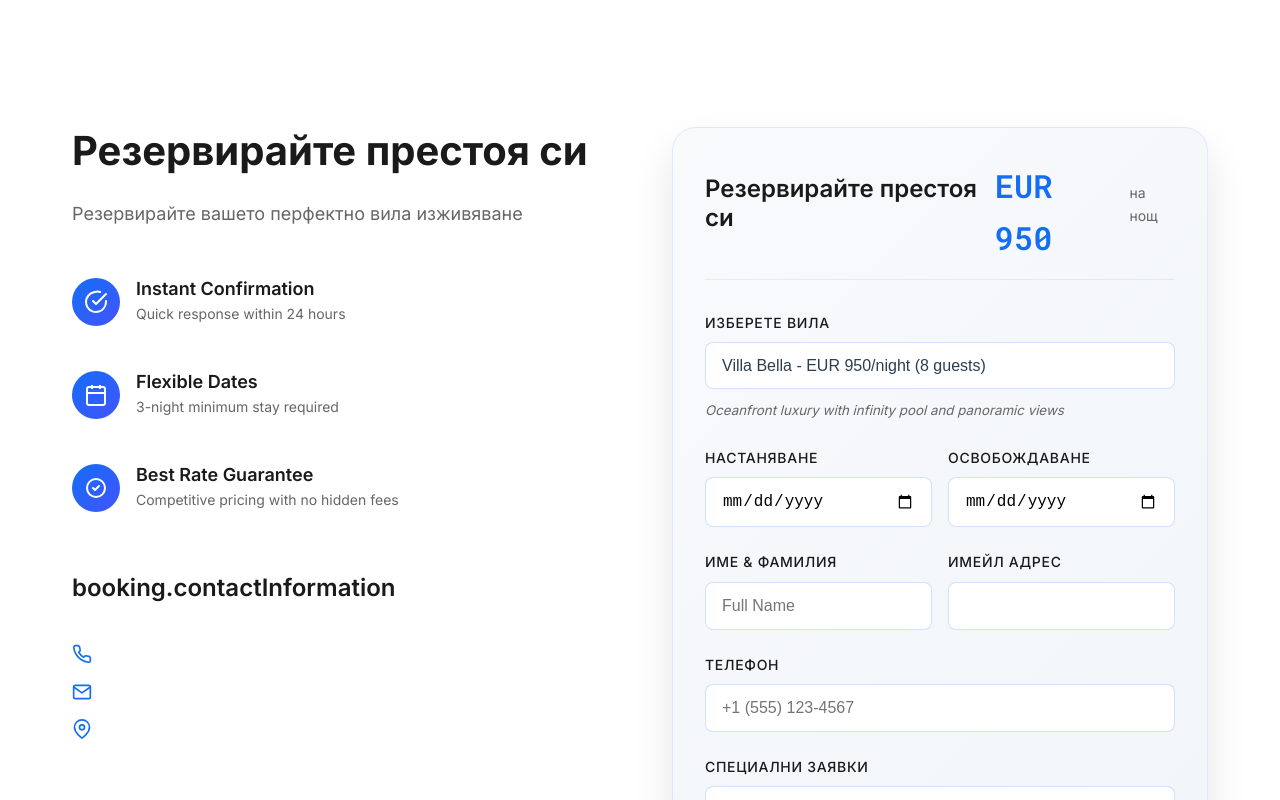
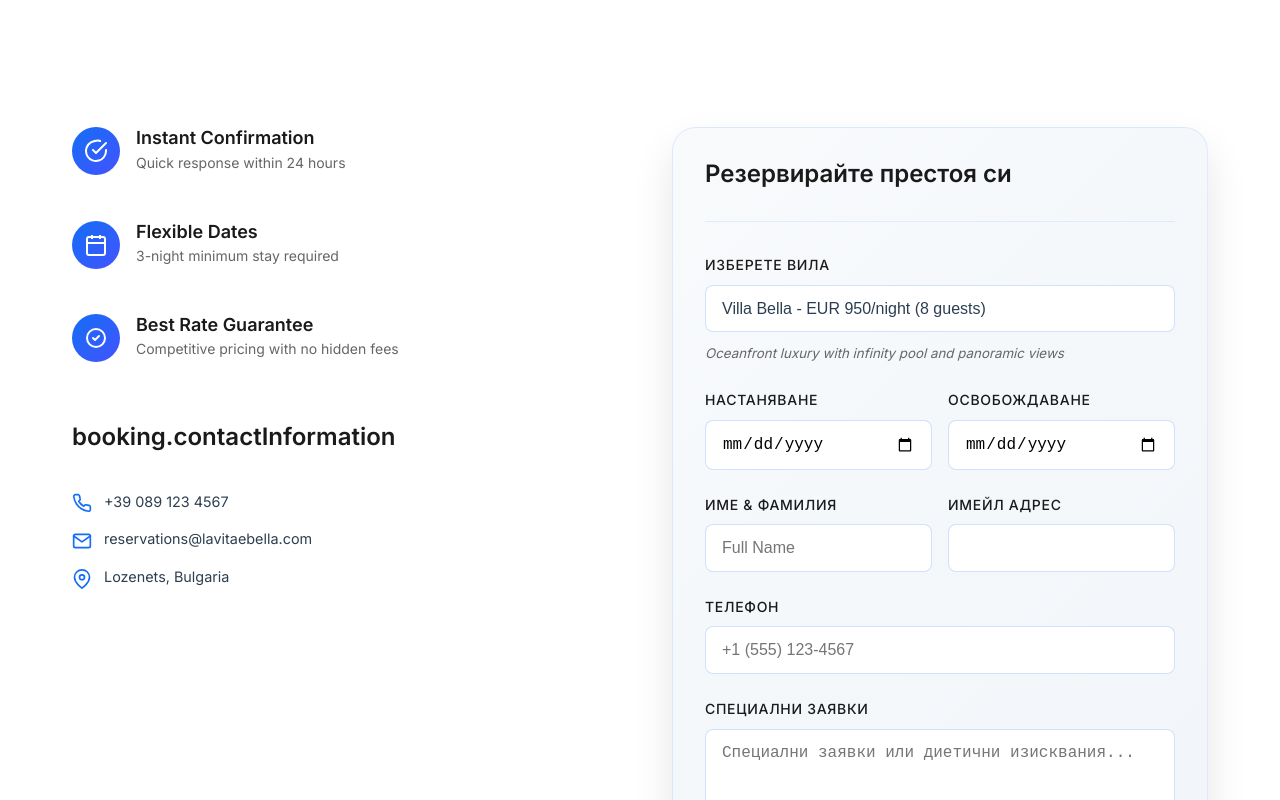
Before and after one commit to Ksandarr/la-vita, a React (Vite) app: page / in a window 1280 px wide. Shown: the part 6460-7260 px from the top of the page. Built offline with nearby package versions, Linux system fonts and the light colour scheme.

Commit message:
Changes.

```diff
--- a/src/components/BookingSection.css
+++ b/src/components/BookingSection.css
@@ -138,7 +138,7 @@
   display: flex;
   align-items: center;
   gap: 0.75rem;
-  color: var(--text-secondary);
+  color: #2c3e50 !important;
 }
 
 .contact-item svg {
--- a/src/components/BookingSection.jsx
+++ b/src/components/BookingSection.jsx
@@ -66,10 +66,10 @@ const BookingSection = () => {
       <div className="container">
         <div className="booking-content">
           <div className="booking-info">
-            <h2 className="section-title">{t('booking.title')}</h2>
-            <p className="booking-description">
-              {t('booking.subtitle')}
-            </p>
+{/*             <h2 className="section-title">{t('booking.title')}</h2> */}
+{/*             <p className="booking-description"> */}
+{/*               {t('booking.subtitle')} */}
+{/*             </p> */}
 
             <div className="booking-highlights">
               <div className="highlight">
@@ -144,10 +144,6 @@ const BookingSection = () => {
             <form onSubmit={handleSubmit} className="booking-form">
               <div className="form-header">
                 <h3>{t('booking.title')}</h3>
-                <div className="price-display">
-                  <span className="price">{selectedVilla?.pricing?.currency || 'EUR'} {pricePerNight}</span>
-                  <span className="period">{t('house.perNight')}</span>
-                </div>
               </div>
 
               {/* Villa Selection */}
```
